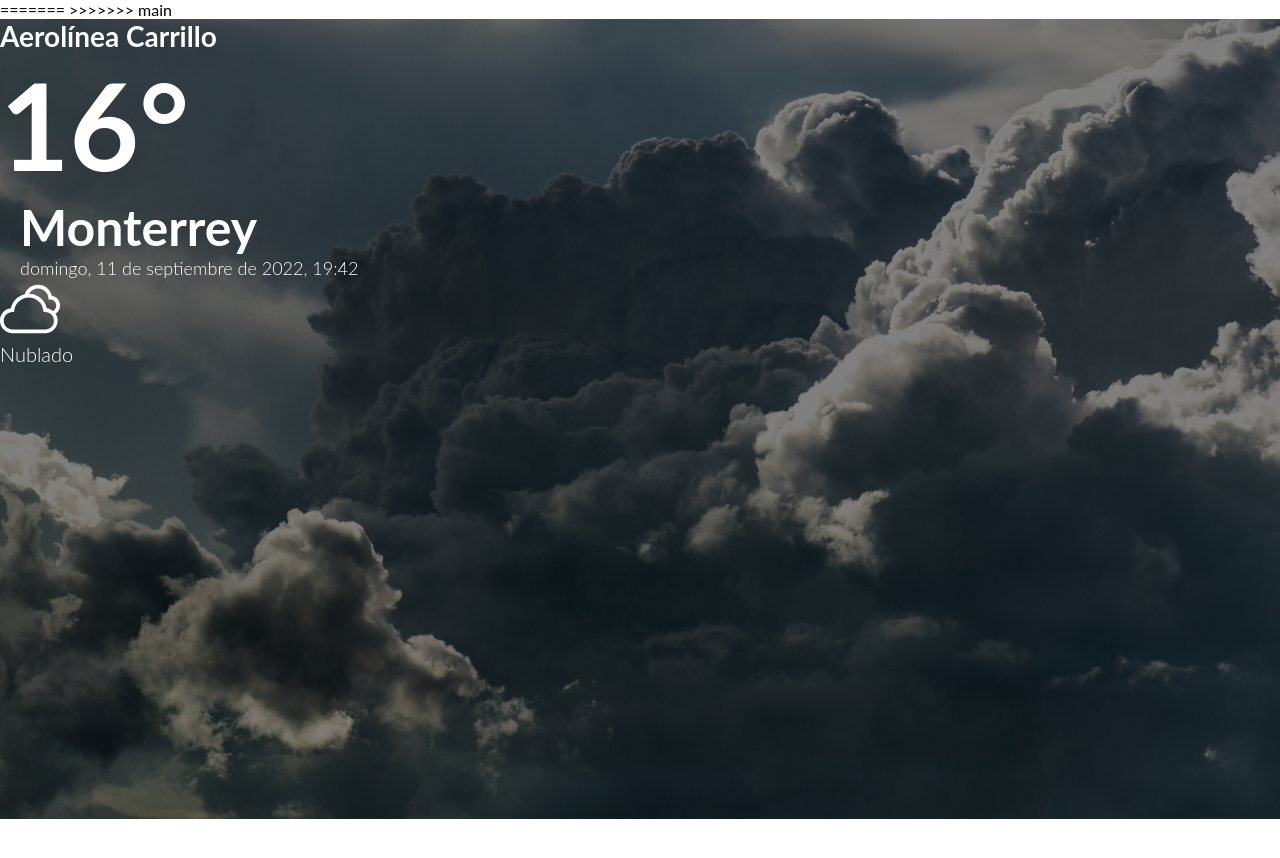
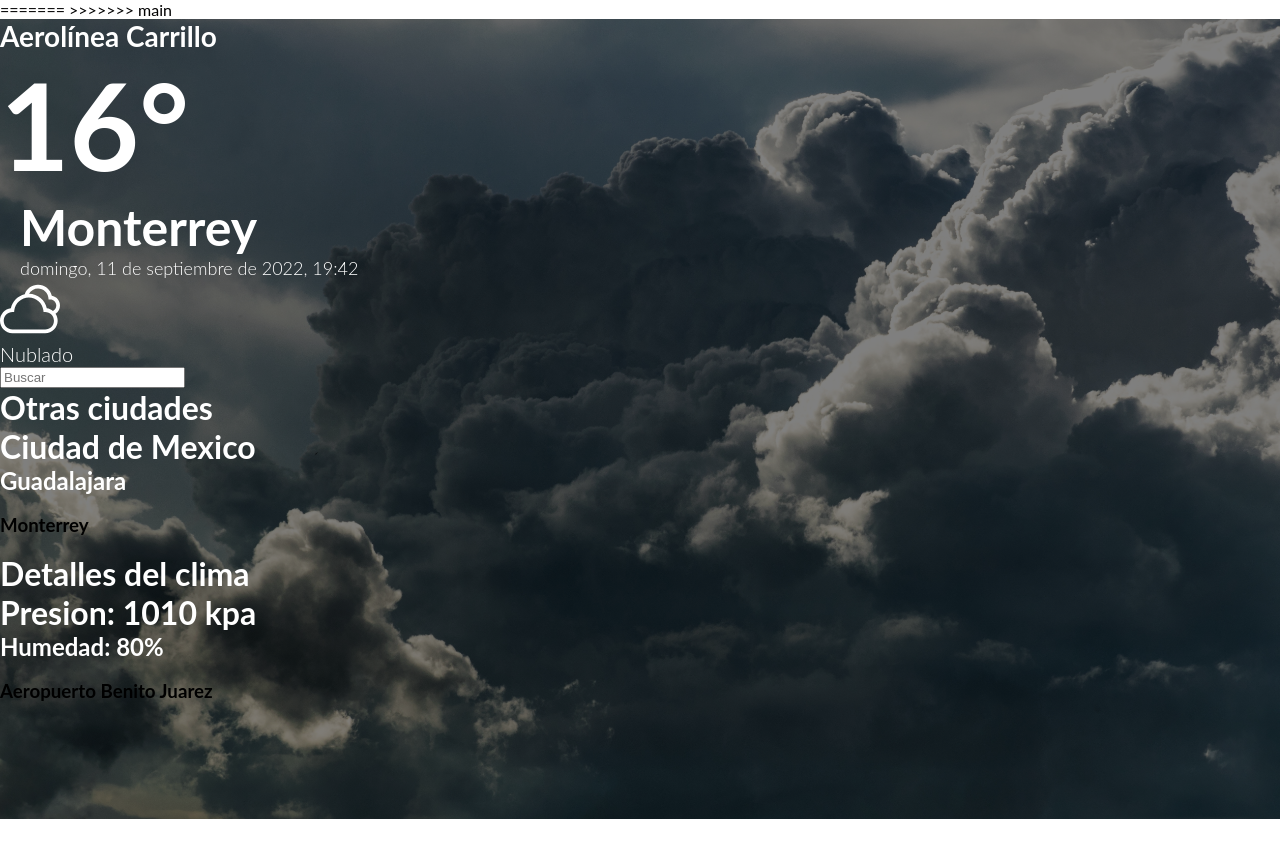
Before and after one commit to laudima/Proyecto1-Aeropuerto, a React (Create React App) app in the folder aeropuerto/: page / in a window 1280 px wide. Shown: the top 858 px of the page. Before the commit the page ends 819 px from the top, so only its background shows below. Built offline with nearby package versions, Linux system fonts and the light colour scheme.

Commit message:
elementos de la columna

```diff
--- a/aeropuerto/public/styles.css
+++ b/aeropuerto/public/styles.css
@@ -16,4 +16,13 @@ h1,h2,p{
 .datos-generales{
     height: 100%;
     width: 70%;
+<<<<<<< HEAD
+=======
 }
+
+.columna{
+    height: 100%;
+    width: 30%;
+    display: inline-block;
+    vertical-align: top;
+}
--- a/aeropuerto/src/componentes/App.js
+++ b/aeropuerto/src/componentes/App.js
@@ -1,6 +1,7 @@
 import React from "react";
 import Nubes from "../imagenes/nubes1.jpg" // Imagen provisional
 import DatosGenerales from "./seccion_general/DatosGenerales";
+import Columna from "./columna /Columna";
 
 /*
   El componente app tiene una imagen de fondo relacionada con el clima de la ciudad que se este mostrando y
@@ -12,6 +13,7 @@ function App() {
 
     <div className="app" style={{backgroundImage: `linear-gradient(rgba(0, 0, 0, 0.5), rgba(0, 0, 0, 0.5)), url(${Nubes})`, backgroundSize:'cover'}}>
       <DatosGenerales />
+      <Columna />
     </div>
   );
 }
--- /dev/null
+++ b/aeropuerto/src/componentes/columna /Buscador.js
@@ -0,0 +1,12 @@
+import React from "react";
+
+
+function Buscador(props) {
+    return (
+        <div className="buscador">
+            <input type="text" placeholder="Buscar" />
+        </div>
+    );
+}
+
+export default Buscador;
--- /dev/null
+++ b/aeropuerto/src/componentes/columna /ClimaDetalles.js
@@ -0,0 +1,14 @@
+import React from "react";
+import TableroDetalles from "./TableroDetalles";
+
+
+function ClimaDetalles(props) {
+    return <TableroDetalles
+        titulo="Detalles del clima"
+        dato1= "Presion: 1010 kpa"
+        dato2="Humedad: 80%"
+        dato3= "Aeropuerto Benito Juarez"
+    />
+}
+
+export default ClimaDetalles;
--- /dev/null
+++ b/aeropuerto/src/componentes/columna /Columna.js
@@ -0,0 +1,17 @@
+import React from "react";
+import Buscador from "./Buscador";
+import ClimaDetalles from "./ClimaDetalles";
+import OtrasCiudades from "./OtrasCiudades";
+
+
+function Columna(props) {
+    return (
+        <div className="columna">
+            <Buscador />
+            <OtrasCiudades/>
+            <ClimaDetalles/>
+        </div>
+    );
+}
+
+export default Columna;
--- /dev/null
+++ b/aeropuerto/src/componentes/columna /OtrasCiudades.js
@@ -0,0 +1,14 @@
+import React from "react";
+import TableroDetalles from "./TableroDetalles";
+
+
+function OtrasCiudades(props){
+    return <TableroDetalles
+        titulo="Otras ciudades"
+        dato1= "Ciudad de Mexico"
+        dato2="Guadalajara"
+        dato3= "Monterrey"
+    />
+}
+
+export default OtrasCiudades;
--- /dev/null
+++ b/aeropuerto/src/componentes/columna /TableroDetalles.js
@@ -0,0 +1,16 @@
+import React from "react";
+
+function TableroDetalles(props) {
+    return (
+        <div>
+        <div className="tituloTablero">
+            <h1>{props.titulo}</h1>
+        </div>
+        <h1>{props.dato1}</h1>
+        <h2>{props.dato2}</h2>
+        <h3>{props.dato3}</h3>
+        </div>
+    );
+}
+
+export default TableroDetalles;
```
Also changed, not shown: aeropuerto/src/componentes/columna /buscador.js (deleted), aeropuerto/src/componentes/columna /columna.js (deleted), aeropuerto/src/componentes/columna /tableroDetalles.js (deleted).
